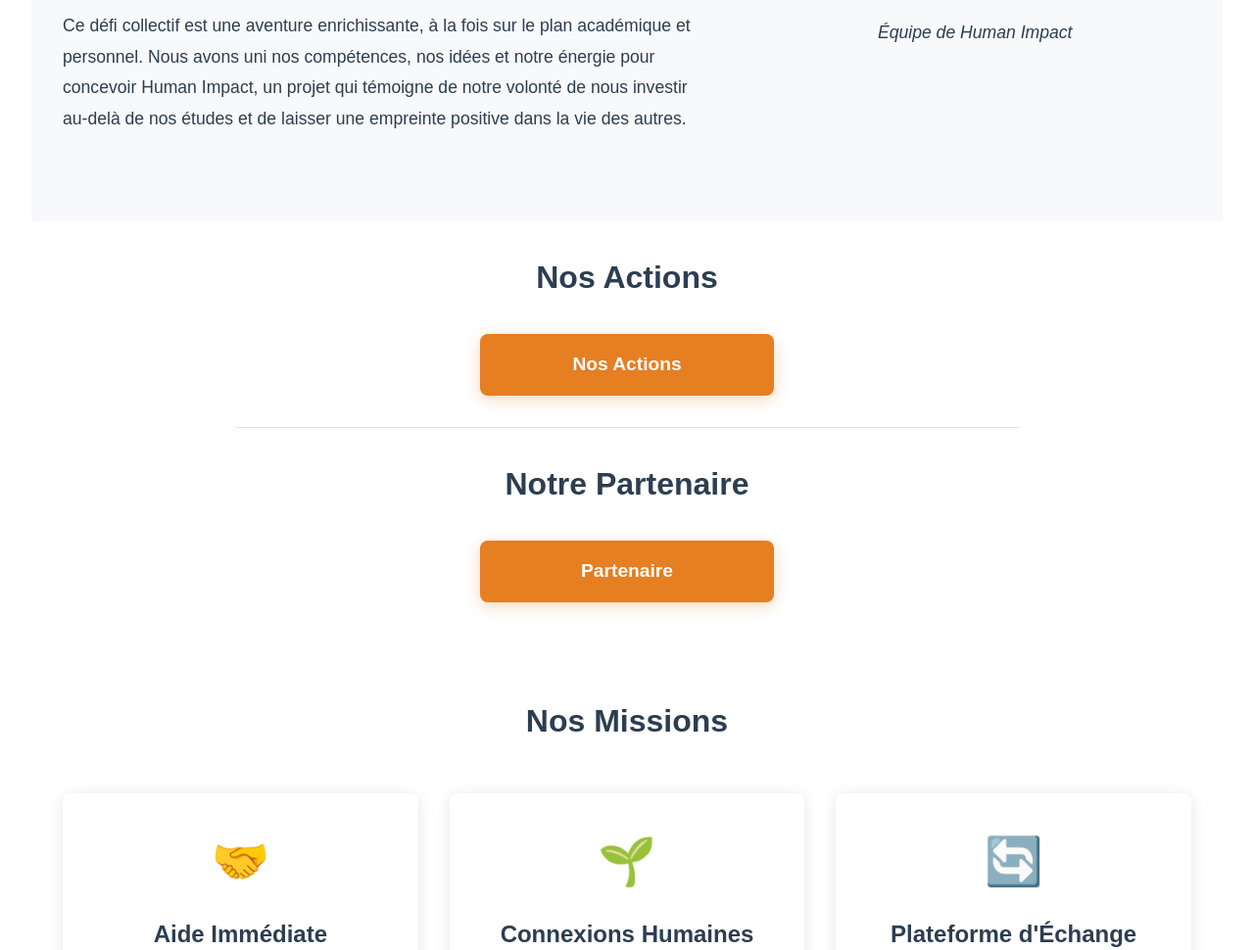
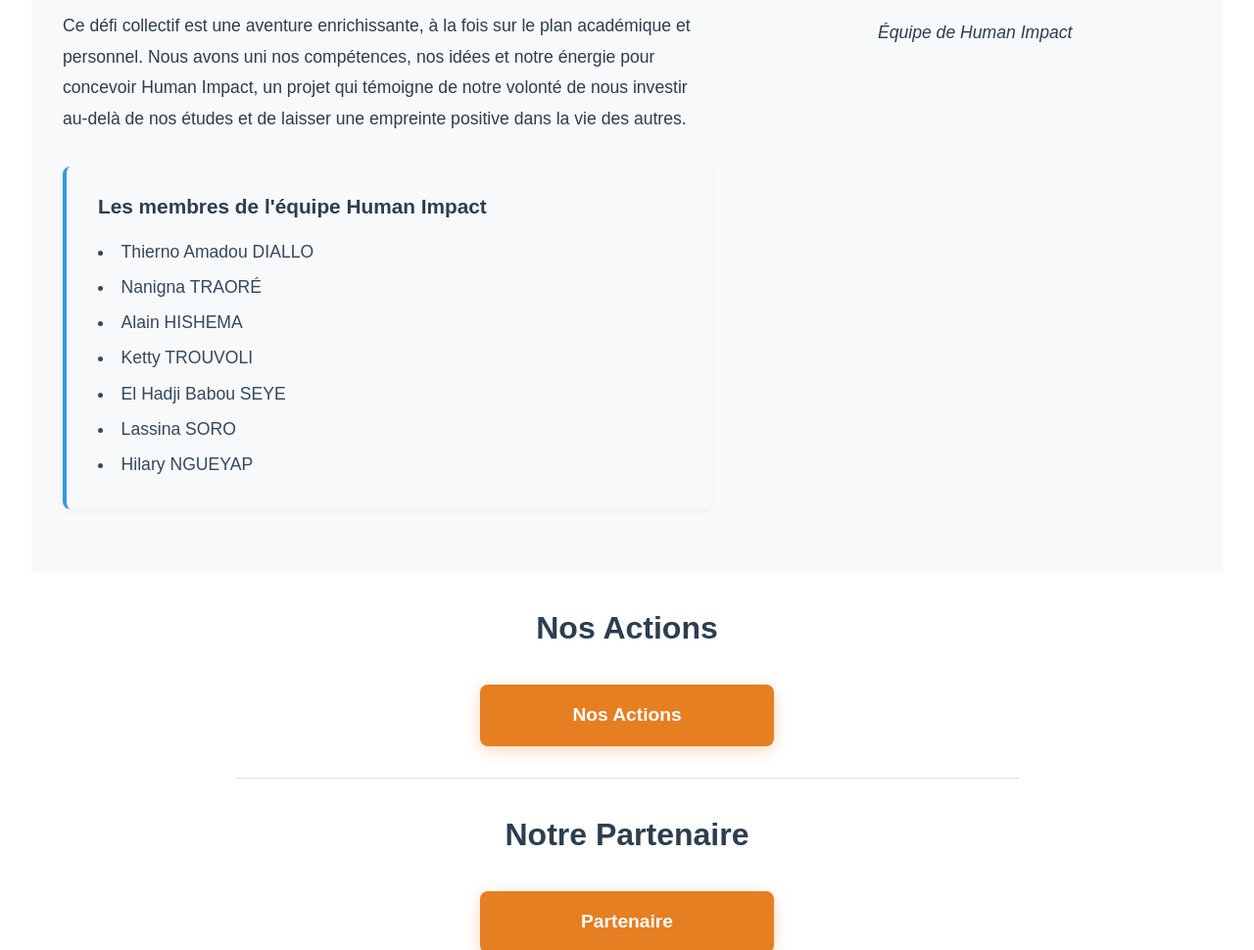
Before and after one commit to Amadouxdial/Human-Impact-projet, a plain HTML site: page index.html in a window 1280 px wide. Shown: the part 1229-2199 px from the top of the page at 98% size. Drawn offline with Linux system fonts and the light colour scheme.

Commit message:
Ajout de la liste des membres de l'équipe sur la page d'accueil

```diff
--- a/index.html
+++ b/index.html
@@ -46,6 +46,18 @@
                         <p>Notre formation ne se limite pas à développer des compétences techniques : elle nous invite également à réfléchir à l'impact social et humain de nos actions. Dans cette optique, nous avons choisi de mener un projet humanitaire dans le cadre de notre cursus. Ce projet reflète notre engagement à conjuguer progrès technologique et valeurs humaines, pour contribuer à un monde plus équitable et solidaire.</p>
 
                         <p>Ce défi collectif est une aventure enrichissante, à la fois sur le plan académique et personnel. Nous avons uni nos compétences, nos idées et notre énergie pour concevoir Human Impact, un projet qui témoigne de notre volonté de nous investir au-delà de nos études et de laisser une empreinte positive dans la vie des autres.</p>
+                    </div>
+                    <div class="team-list">
+                      <h3>Les membres de l'équipe Human Impact</h3>
+                      <ul>
+                        <li>Thierno Amadou DIALLO</li>
+                        <li>Nanigna TRAORÉ</li>
+                        <li>Alain HISHEMA</li>
+                        <li>Ketty TROUVOLI</li>
+                        <li>El Hadji Babou SEYE</li>
+                        <li>Lassina SORO</li>
+                        <li>Hilary NGUEYAP</li>
+                      </ul>
                     </div>
                 </div>
                 <div class="about-image">
--- a/styles.css
+++ b/styles.css
@@ -2020,3 +2020,29 @@ footer {
         width: 100%;
     }
 }
+
+.team-list {
+    background: #f8f9fa;
+    border-left: 4px solid #3498db;
+    border-radius: 8px;
+    padding: 1.5rem 2rem;
+    margin: 2rem 0 0 0;
+    box-shadow: 0 2px 8px rgba(52,152,219,0.07);
+}
+
+.team-list h3 {
+    color: #2c3e50;
+    margin-bottom: 1rem;
+    font-size: 1.3rem;
+}
+
+.team-list ul {
+    list-style: disc inside;
+    padding-left: 0;
+    color: #34495e;
+    font-size: 1.1rem;
+}
+
+.team-list li {
+    margin-bottom: 0.5rem;
+}
```
